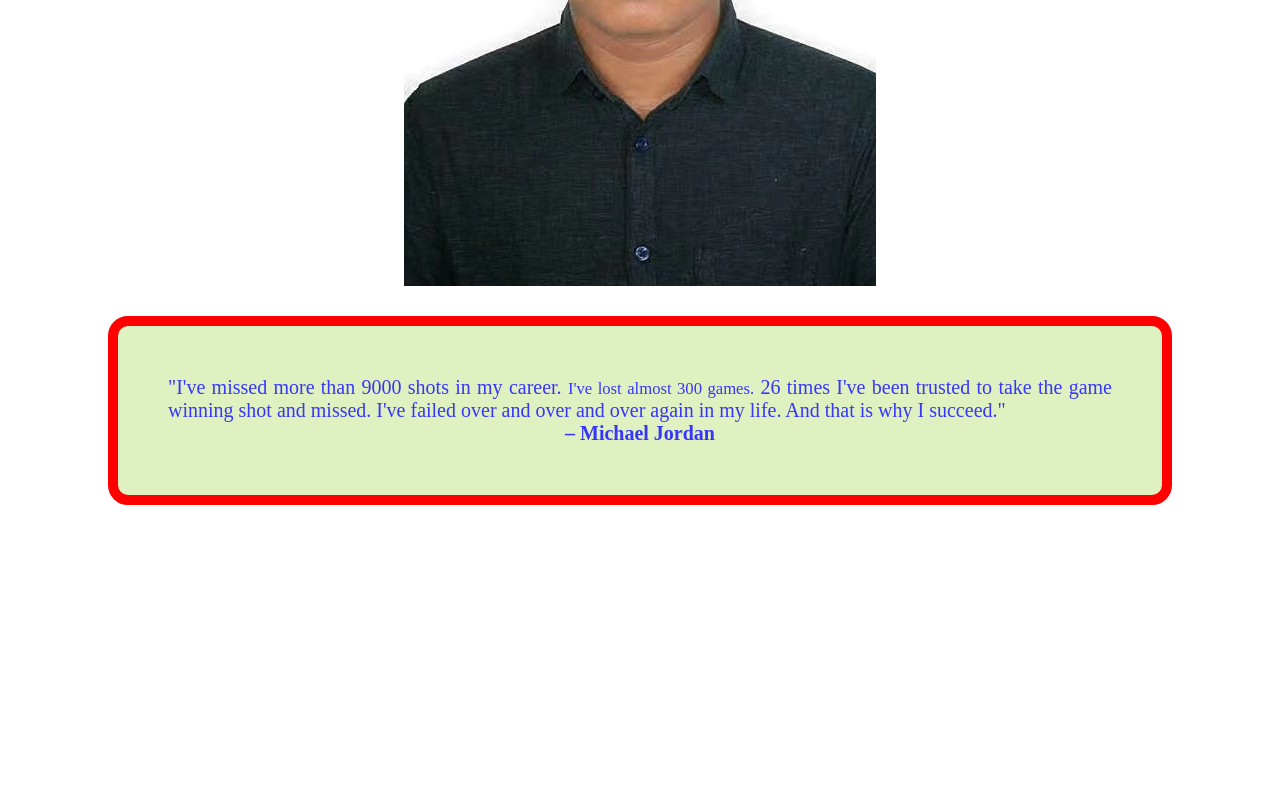
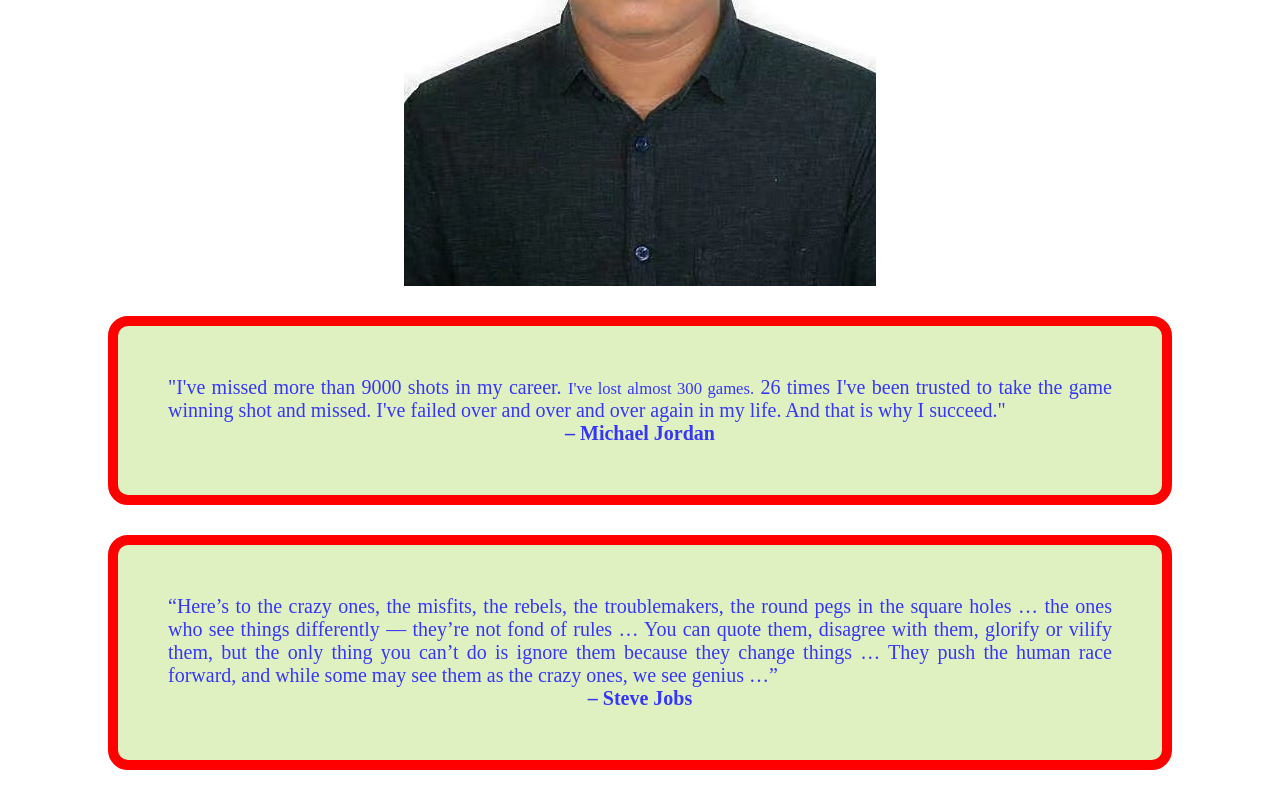
Before and after one commit to iamamrulkayes/practice-module-1-2-repo, a plain HTML site: page index.html in a window 1280 px wide. Shown: the part 753-1553 px from the top of the page. Before the commit the page ends 1288 px from the top, so only its background shows below. Drawn offline with Linux system fonts and the light colour scheme.

Commit message:
added body

```diff
--- a/index.html
+++ b/index.html
@@ -35,14 +35,17 @@
     <abbr title="If you are not registered yet then please click Sign Up and register your account!">Not <i>registered</i>  yet?</abbr>
     <a href="">Sign Up</a>
     </div>
+        <div>
+            <p class="one">"Everybody wants to be famous, but nobody wants to do the work. I live by that. You grind hard so you can play hard. At the end of the day, you put all the work in, and eventually it’ll pay off. It could be in a year, it could be in 30 years. Eventually, your hard work will pay off."<strong> — Kevin Hart</strong></p>
 
-        <p class="one">"Everybody wants to be famous, but nobody wants to do the work. I live by that. You grind hard so you can play hard. At the end of the day, you put all the work in, and eventually it’ll pay off. It could be in a year, it could be in 30 years. Eventually, your hard work will pay off."<strong> — Kevin Hart</strong></p>
+            <img src="images/kayes.jpg" alt="">
 
-        <img src="images/kayes.jpg" alt="">
-
-        <p class="one">
-            "I've missed more than 9000 shots in my career. <small>I've lost almost 300 games.</small> 26 times I've been trusted to take the game winning shot and missed. I've failed over and over and over again in my life. And that is why I succeed."<Strong>– Michael Jordan</Strong>
-        </p>
-
+            <p class="one">
+                "I've missed more than 9000 shots in my career. <small>I've lost almost 300 games.</small> 26 times I've been trusted to take the game winning shot and missed. I've failed over and over and over again in my life. And that is why I succeed."<Strong>– Michael Jordan</Strong>
+            </p>
+            <p class="one">
+                “Here’s to the crazy ones, the misfits, the rebels, the troublemakers, the round pegs in the square holes … the ones who see things differently — they’re not fond of rules … You can quote them, disagree with them, glorify or vilify them, but the only thing you can’t do is ignore them because they change things … They push the human race forward, and while some may see them as the crazy ones, we see genius …” <strong>– Steve Jobs</strong>
+            </p>
+        </div>
 </body>
 </html>
```
